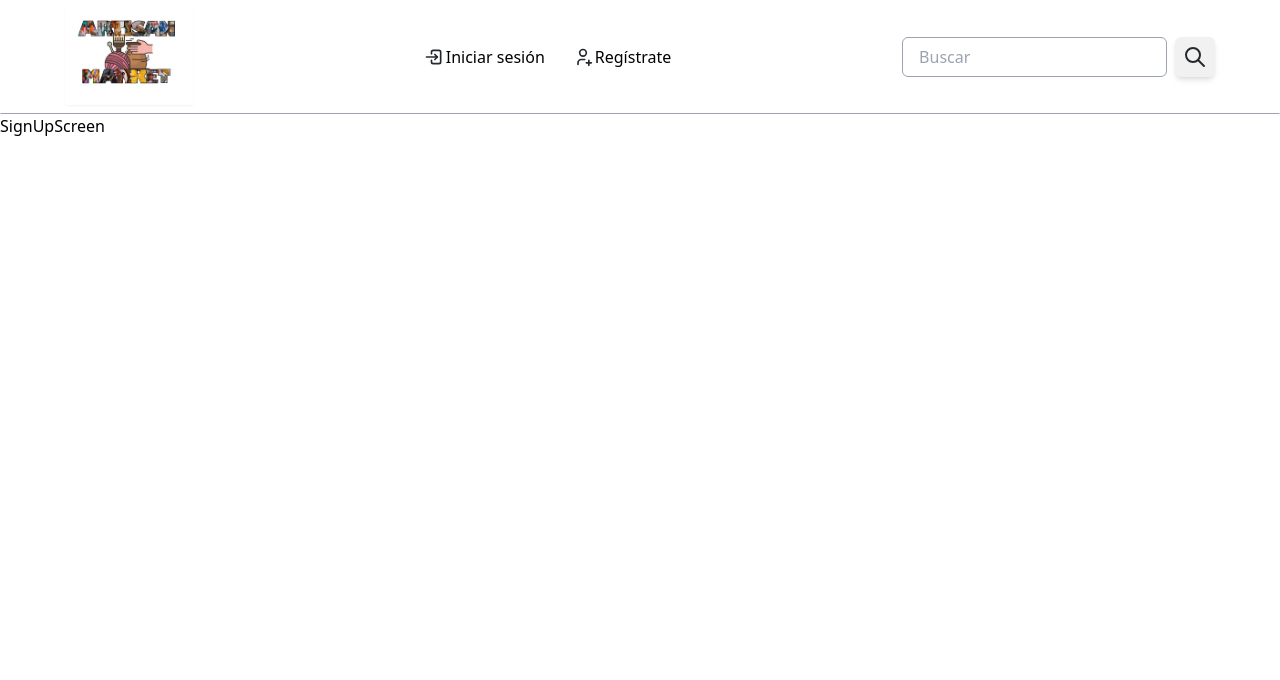
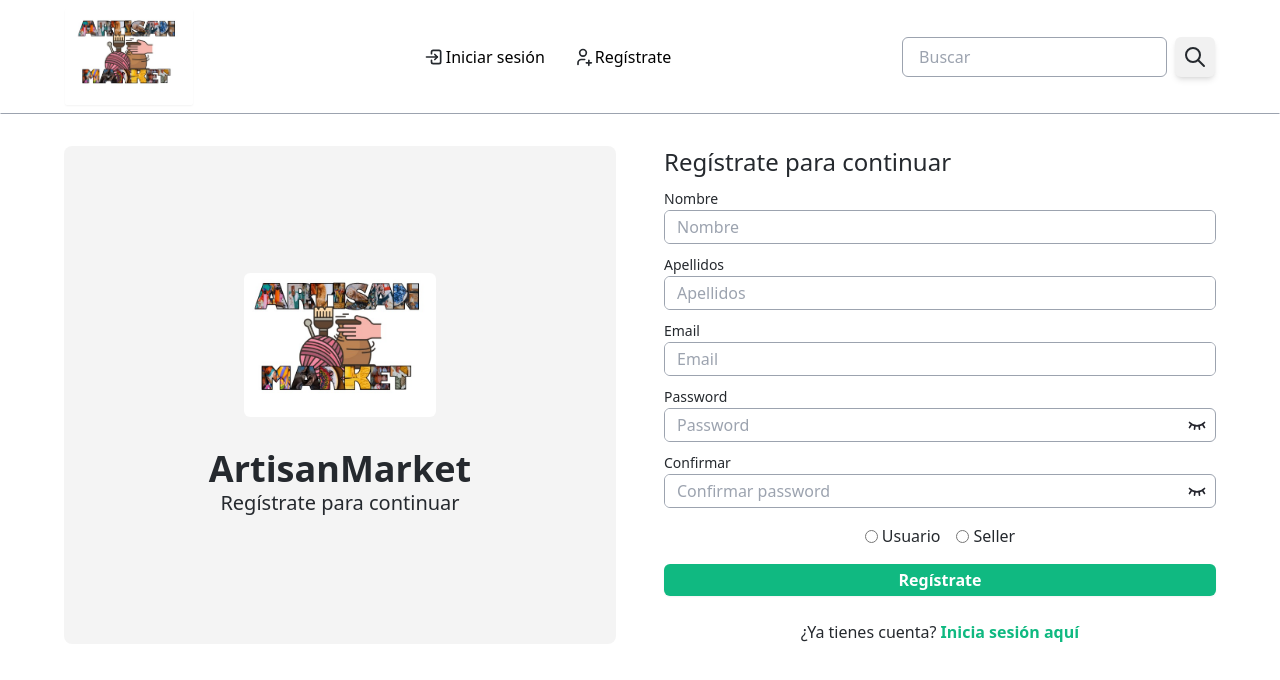
Before and after one commit to chicho69-cesar/artisan-market-web, a React (Vite) app: page /sign-up in a window 1280 px wide. Shown: the top 680 px of the page. Built offline with nearby package versions, Linux system fonts and the light colour scheme.

Commit message:
Add sign up screen

```diff
--- a/src/modules/auth/screens/SignUpScreen.tsx
+++ b/src/modules/auth/screens/SignUpScreen.tsx
@@ -1,5 +1,197 @@
+import { useEffect, useState } from 'react'
+
+import { AppAlert, AppButton, AppContainer, AppInput } from '@/modules/shared/components'
+import { useNavigate } from '@/modules/shared/hooks'
+import { useTheme } from '@/modules/shared/store'
+import { colors } from '@/modules/shared/theme'
+import { emailSchema, lastnameSchema, makeValidation, nameSchema, passwordSchema } from '@/modules/shared/validations'
+import { AuthContainer, Header } from '../components'
+import { signUp } from '../services'
+import { useAuth } from '../store'
+
+interface Errors {
+  name: string | null
+  lastname: string | null
+  email: string | null
+  password: string | null
+  retypePassword: string | null
+}
+
 export default function SignUpScreen() {
+  const auth = useAuth((state) => state)
+  const theme = useTheme((state) => state)
+  const { navigate } = useNavigate()
+
+  const [name, setName] = useState('')
+  const [lastname, setLastname] = useState('')
+  const [email, setEmail] = useState('')
+  const [password, setPassword] = useState('')
+  const [retypePassword, setRetypePassword] = useState('')
+  const [role, setRole] = useState('user')
+  const [isAnError, setIsAnError] = useState(false)
+  const [errors, setErrors] = useState<Errors>({
+    name: null,
+    lastname: null,
+    email: null,
+    password: null,
+    retypePassword: null
+  })
+
+  useEffect(() => {
+    theme.changeMainColor()
+  }, [])
+
+  const handleSignUp = async () => {
+    const validatedName = await makeValidation(nameSchema, name)
+    const validatedLastname = await makeValidation(lastnameSchema, lastname)
+    const validatedEmail = await makeValidation(emailSchema, email)
+    const validatedPassword = await makeValidation(passwordSchema, password)
+
+    setErrors({
+      name: validatedName,
+      lastname: validatedLastname,
+      email: validatedEmail,
+      password: validatedPassword,
+      retypePassword: null
+    })
+
+    if (
+      validatedName != null ||
+      validatedLastname != null ||
+      validatedEmail != null ||
+      validatedPassword != null
+    ) return
+
+    setErrors({
+      name: null,
+      lastname: null,
+      email: null,
+      password: null,
+      retypePassword: password !== retypePassword ? 'Las contraseñas no coinciden' : null
+    })
+
+    if (password !== retypePassword) return
+
+    const response = await signUp(name, lastname, email, password, retypePassword, role)
+
+    if (response != null) {
+      auth.authenticate(response.user, response.token)
+    } else {
+      setIsAnError(true)
+    }
+  }
+
   return (
-    <div>SignUpScreen</div>
+    <AppContainer>
+      <AppAlert
+        alertIsOpen={isAnError}
+        setAlertIsOpen={setIsAnError}
+        description='Ocurrió un error al intentar registrarte'
+        title='Error!'
+      />
+
+      <AuthContainer>
+        <Header text='Regístrate para continuar'/>
+
+        <div>
+          <h3 className='text-2xl font-medium text-gray'>
+            Regístrate para continuar
+          </h3>
+
+          <AppInput
+            isInvalid={errors.name != null}
+            label='Nombre'
+            type='text'
+            onChangeText={setName}
+            placeholder='Nombre'
+            errorMessage={errors.name ?? ''}
+          />
+
+          <AppInput
+            isInvalid={errors.lastname != null}
+            label='Apellidos'
+            type='text'
+            onChangeText={setLastname}
+            placeholder='Apellidos'
+            errorMessage={errors.lastname ?? ''}
+          />
+
+          <AppInput
+            isInvalid={errors.email != null}
+            label='Email'
+            type='text'
+            onChangeText={setEmail}
+            placeholder='Email'
+            errorMessage={errors.email ?? ''}
+          />
+
+          <AppInput
+            isInvalid={errors.password != null}
+            label='Password'
+            type='password'
+            onChangeText={setPassword}
+            placeholder='Password'
+            errorMessage={errors.password ?? ''}
+          />
+
+          <AppInput
+            isInvalid={errors.retypePassword != null}
+            label='Confirmar'
+            type='password'
+            onChangeText={setRetypePassword}
+            placeholder='Confirmar password'
+            errorMessage={errors.retypePassword ?? ''}
+          />
+
+          <div className='flex items-center justify-center gap-4 my-4'>
+            <div className='flex items-center justify-start gap-1'>
+              <input
+                type="radio"
+                id="user"
+                name='role'
+                className={`accent-${theme.mainColor}`}
+                onChange={() => setRole('user')}
+              />
+
+              <label htmlFor="user" className='font-light text-gray'>
+                Usuario
+              </label>
+            </div>
+
+            <div className='flex items-center justify-start gap-1'>
+              <input
+                type="radio"
+                id="seller"
+                name='role'
+                className={`accent-${theme.mainColor}`}
+                onChange={() => setRole('seller')}
+              />
+
+              <label htmlFor="seller" className='font-light text-gray'>
+                Seller
+              </label>
+            </div>
+          </div>
+
+          <AppButton
+            bgColor={theme.mainColor}
+            color={colors.white}
+            text='Regístrate'
+            onPress={() => {
+              handleSignUp()
+            }}
+          />
+
+          <section>
+            <p className='mt-6 font-medium text-center text-gray'>
+              ¿Ya tienes cuenta?{' '}
+              <span onClick={() => navigate('/sign-in')} className={`font-bold cursor-pointer text-${theme.mainColor}`}>
+                Inicia sesión aquí
+              </span>
+            </p>
+          </section>
+        </div>
+      </AuthContainer>
+    </AppContainer>
   )
 }
```
